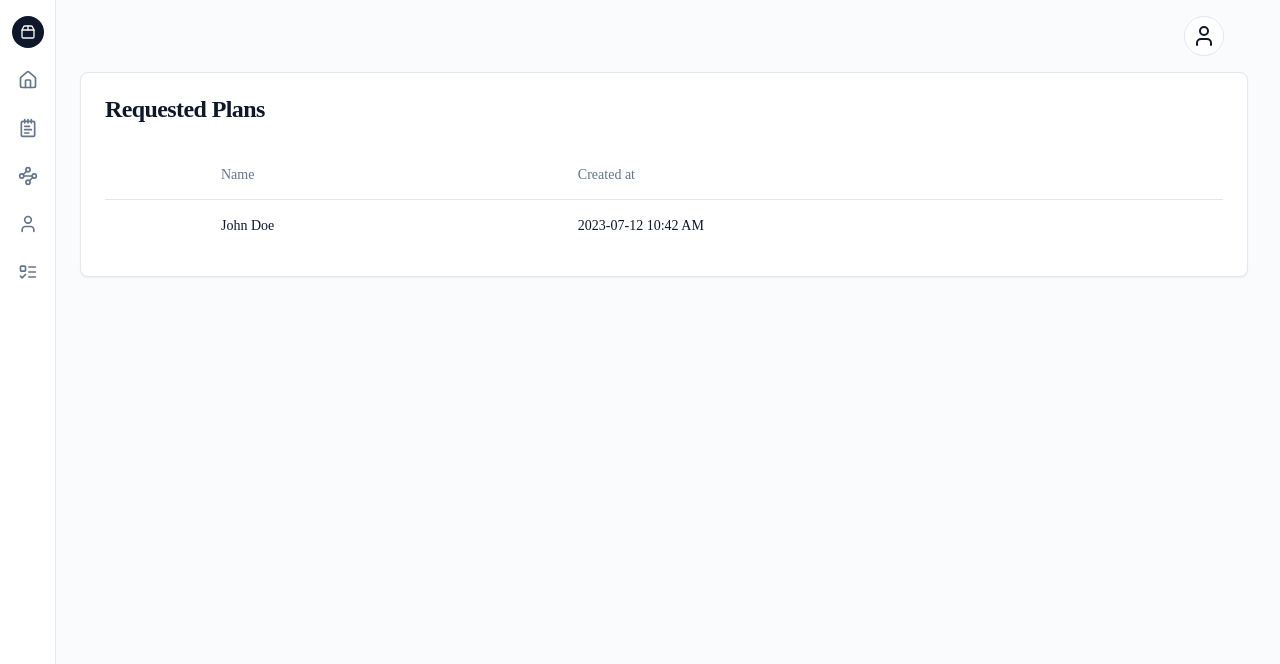
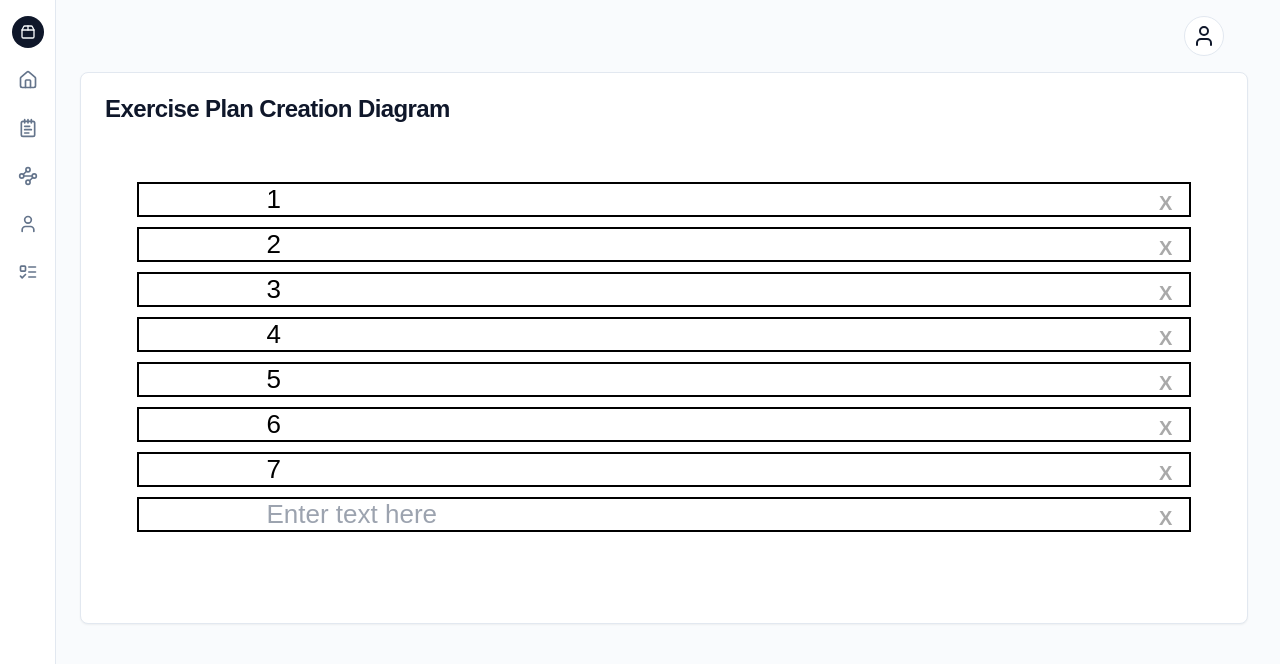
Before and after one commit to ThusharaSamaraweera/power-gym-frontend, a React (Vite) app: page /requested-plans in a window 1280 px wide. Shown: the top 664 px of the page. Built offline with nearby package versions, Linux system fonts and the light colour scheme; no server answers.

Commit message:
init exercise plan creation diagram

```diff
--- a/package.json
+++ b/package.json
@@ -14,6 +14,7 @@
     "@radix-ui/react-accordion": "^1.2.0",
     "@radix-ui/react-dropdown-menu": "^2.1.1",
     "@radix-ui/react-icons": "^1.3.0",
+    "@radix-ui/react-scroll-area": "^1.1.0",
     "@radix-ui/react-slot": "^1.1.0",
     "@radix-ui/react-tooltip": "^1.1.2",
     "class-variance-authority": "^0.7.0",
--- a/src/App.css
+++ b/src/App.css
@@ -1,44 +1,75 @@
-
-
-/* #root {
-  max-width: 1280px;
+body {
+  box-sizing: border-box;
   margin: 0 auto;
-  padding: 2rem;
-  text-align: center;
+  overflow: hidden;
+  font-family: Arial, Helvetica, sans-serif;
 }
 
-.logo {
-  height: 6em;
-  padding: 1.5em;
-  will-change: filter;
-  transition: filter 300ms;
-}
-.logo:hover {
-  filter: drop-shadow(0 0 2em #646cffaa);
-}
-.logo.react:hover {
-  filter: drop-shadow(0 0 2em #61dafbaa);
+.page {
+  /* background-color: black; */
+  padding: 0;
+  /* width: max-content; */
+  /* height: 100%;   */
 }
 
-@keyframes logo-spin {
-  from {
-    transform: rotate(0deg);
-  }
-  to {
-    transform: rotate(360deg);
-  }
+.container {
+  margin: 1rem auto;
+  width: 60%;
+  height: 90%;
+  border-radius: 5px;
+  overflow: auto;
+  padding: 15px;
 }
 
-@media (prefers-reduced-motion: no-preference) {
-  a:nth-of-type(2) .logo {
-    animation: logo-spin infinite 20s linear;
-  }
+.dnd-list {
+  display: flex;
+  flex-direction: row;
+  height: 35px;
+  margin-bottom: 10px;
 }
 
-.card {
-  padding: 2em;
+.input-item {
+  position: relative;
+  height: 100%;
+  flex-basis: 85%;
+  display: flex;
+  flex-direction: column;
+  align-items: center;
+  justify-content: center;
+  margin-left: auto;
+  margin-bottom: 10px;
+  font-size: calc(10px + 2vmin);
+  color: black;
+  border: none;
+  border-radius: 5px;
+  cursor: move;
+  padding-left: 10px;
 }
 
-.read-the-docs {
-  color: #888;
-} */
+.over {
+  transform: scale(1.01);
+  border: 1px dashed #eee;
+}
+
+.addButton {
+  display: flex;
+  align-items: center;
+  margin: auto;
+  line-height: 26px;
+  border: none;
+  color: black;
+  border-radius: 50%;
+  font-size: 24px;
+}
+
+.delButton {
+  display: flex;
+  align-items: center;
+  color: darkgrey;
+  margin-left: 10px;
+  height: 37px;
+  width: 30px;
+  font-size: 20px;
+  font-weight: bolder;
+  cursor: pointer;
+}
--- /dev/null
+++ b/src/components/ui/scroll-area.tsx
@@ -0,0 +1,47 @@
+"use client"
+
+import * as React from "react"
+import * as ScrollAreaPrimitive from "@radix-ui/react-scroll-area"
+import { cn } from "../../lib/utils"
+
+const ScrollArea = React.forwardRef<
+  React.ElementRef<typeof ScrollAreaPrimitive.Root>,
+  React.ComponentPropsWithoutRef<typeof ScrollAreaPrimitive.Root>
+>(({ className, children, ...props }, ref) => (
+  <ScrollAreaPrimitive.Root
+    ref={ref}
+    className={cn("relative overflow-hidden", className)}
+    {...props}
+  >
+    <ScrollAreaPrimitive.Viewport className="h-full w-full rounded-[inherit]">
+      {children}
+    </ScrollAreaPrimitive.Viewport>
+    <ScrollBar />
+    <ScrollAreaPrimitive.Corner />
+  </ScrollAreaPrimitive.Root>
+))
+ScrollArea.displayName = ScrollAreaPrimitive.Root.displayName
+
+const ScrollBar = React.forwardRef<
+  React.ElementRef<typeof ScrollAreaPrimitive.ScrollAreaScrollbar>,
+  React.ComponentPropsWithoutRef<typeof ScrollAreaPrimitive.ScrollAreaScrollbar>
+>(({ className, orientation = "vertical", ...props }, ref) => (
+  <ScrollAreaPrimitive.ScrollAreaScrollbar
+    ref={ref}
+    orientation={orientation}
+    className={cn(
+      "flex touch-none select-none transition-colors",
+      orientation === "vertical" &&
+        "h-full w-2.5 border-l border-l-transparent p-[1px]",
+      orientation === "horizontal" &&
+        "h-2.5 flex-col border-t border-t-transparent p-[1px]",
+      className
+    )}
+    {...props}
+  >
+    <ScrollAreaPrimitive.ScrollAreaThumb className="relative flex-1 rounded-full bg-border" />
+  </ScrollAreaPrimitive.ScrollAreaScrollbar>
+))
+ScrollBar.displayName = ScrollAreaPrimitive.ScrollAreaScrollbar.displayName
+
+export { ScrollArea, ScrollBar }
--- /dev/null
+++ b/src/constant.ts
@@ -0,0 +1,61 @@
+export const STRENGTH_EXERCISES = [
+  "Bench Press",
+  "Incline Bench Press",
+  "Decline Bench Press",
+  "Dumbbell Flyes",
+  "Push-Ups",
+  "Chest Dips",
+  "Cable Crossovers",
+  "Pull-Ups",
+  "Lat Pulldowns",
+  "Bent-Over Barbell Rows",
+  "Dumbbell Rows",
+  "T-Bar Rows",
+  "Deadlifts",
+  "Seated Cable Rows",
+  "Military Press",
+  "Dumbbell Shoulder Press",
+  "Arnold Press",
+  "Lateral Raises",
+  "Front Raises",
+  "Rear Delt Flyes",
+  "Upright Rows",
+  "Barbell Curls",
+  "Dumbbell Curls",
+  "Hammer Curls",
+  "Preacher Curls",
+  "Concentration Curls",
+  "Cable Curls",
+  "Tricep Dips",
+  "Skull Crushers",
+  "Tricep Pushdowns",
+  "Overhead Tricep Extensions",
+  "Close-Grip Bench Press",
+  "Kickbacks",
+  "Squats",
+  "Leg Press",
+  "Lunges",
+  "Leg Curls",
+  "Leg Extensions",
+  "Calf Raises",
+  "Crunches",
+  "Planks",
+  "Russian Twists",
+  "Leg Raises",
+  "Bicycle Crunches",
+  "Mountain Climbers",
+  "Burpees",
+  "Kettlebell Swings",
+  "Clean and Press",
+  "Snatches",
+  "Farmer's Walk",
+];
+
+export const CARDIO_EXERCISES = [
+  "Running (Treadmill)",
+  "Cycling (Stationary Bike)",
+  "Rowing Machine",
+  "Jump Rope",
+  "Elliptical Trainer",
+  "Stair Climber",
+];
--- a/src/main.tsx
+++ b/src/main.tsx
@@ -11,6 +11,7 @@ import ExercisePlanForm from "./pages/ExercisePlanForm.tsx";
 import AllUsers from "./pages/AllUsers.tsx";
 import ExercisePlans from "./pages/ExercisePlans.tsx";
 import RequestedPlansTable from "./pages/RequestedPlansTable.tsx";
+import ExercisePlanDiagram from "./pages/ExercisePlanDiagram.tsx";
 
 // Import your publishable key
 const PUBLISHABLE_KEY = import.meta.env.VITE_CLERK_PUBLISHABLE_KEY;
@@ -42,8 +43,8 @@ const router = createBrowserRouter([
       },
       {
         path: "/requested-plans",
-        element: <RequestedPlansTable  />,
-      }
+        element: <ExercisePlanDiagram />,
+      },
     ],
   },
   {
--- /dev/null
+++ b/src/pages/ExercisePlanDiagram.tsx
@@ -0,0 +1,162 @@
+/* eslint-disable prefer-const */
+/* eslint-disable @typescript-eslint/no-explicit-any */
+import React from "react";
+import { Card, CardContent, CardDescription, CardHeader, CardTitle } from "../components/ui/card";
+
+const ExercisePlanDiagram = () => {
+  let list: any[] = [1, 2, 3, 4, 5, 6, 7, ""];
+  let sourceElement: any = null;
+
+  const [sortedList, setSortedList] = React.useState(list);
+
+  /* add a new entry at the end of the list.  */
+  const newLine = () => {
+    console.log(sortedList);
+    setSortedList(sortedList.concat(""));
+  };
+
+  /* change opacity for the dragged item.
+  remember the source item for the drop later */
+  const handleDragStart = (event: any) => {
+    event.target.style.opacity = 0.5;
+    sourceElement = event.target;
+    event.dataTransfer.effectAllowed = "move";
+  };
+
+  /* do not trigger default event of item while passing (e.g. a link) */
+  const handleDragOver = (event: any) => {
+    event.preventDefault();
+    event.dataTransfer.dropEffect = "move";
+  };
+
+  /* add class .over while hovering other items */
+  const handleDragEnter = (event: any) => {
+    event.target.classList.add("over");
+  };
+
+  /* remove class .over when not hovering over an item anymore*/
+  const handleDragLeave = (event: any) => {
+    event.target.classList.remove("over");
+  };
+
+  const handleDrop = (event: any) => {
+    /* prevent redirect in some browsers*/
+    event.stopPropagation();
+
+    /* only do something if the dropped on item is
+    different to the dragged item*/
+    if (sourceElement !== event.target) {
+      /* remove dragged item from list */
+      const list = sortedList.filter((item, i) => i.toString() !== sourceElement.id);
+
+      /* this is the removed item */
+      const removed = sortedList.filter((item, i) => i.toString() === sourceElement.id)[0];
+
+      /* insert removed item after this number. */
+      let insertAt = Number(event.target.id);
+
+      console.log("list with item removed", list);
+      console.log("removed:  line", removed);
+      console.log("insertAt index", insertAt);
+
+      let tempList = [];
+
+      /* if dropped at last item, don't increase target id by +1.
+         max-index is arr.length */
+      if (insertAt >= list.length) {
+        tempList = list.slice(0).concat(removed);
+        setSortedList(tempList);
+        event.target.classList.remove("over");
+      } else if (insertAt < list.length) {
+        /* original list without removed item until the index it was removed at */
+        tempList = list.slice(0, insertAt).concat(removed);
+
+        console.log("tempList", tempList);
+        console.log("insert the rest: ", list.slice(insertAt));
+
+        /* add the remaining items to the list */
+        const newList = tempList.concat(list.slice(insertAt));
+        console.log("newList", newList);
+
+        /* set state to display on page */
+        setSortedList(newList);
+        event.target.classList.remove("over");
+      }
+    } else console.log("nothing happened");
+    event.target.classList.remove("over");
+  };
+
+  const handleDragEnd = (event: any) => {
+    event.target.style.opacity = 1;
+    console.log("-------------------------------------------------------------");
+  };
+
+  /* log changes in current input field */
+  const handleChange = (event: any) => {
+    event.preventDefault();
+    console.log("event.target.value", event.target.value);
+
+    /* create new list where everything stays the same except that the current
+    item replaces the existing value at this index */
+    const list = sortedList.map((item, i) => {
+      if (i !== Number(event.target.id)) {
+        return item;
+      } else return event.target.value;
+    });
+    setSortedList(list);
+  };
+
+  /* filter list where only items with id unequal to current id's are allowed */
+  const handleDelete = (event: any) => {
+    event.preventDefault();
+    const list = sortedList.filter((item, i) => i !== Number(event.target.id));
+    console.log(event.target.id);
+    setSortedList(list);
+  };
+  /* create list of items */
+  const listItems = () => {
+    return sortedList.map((item, i) => (
+      <div key={i} className='dnd-list border-black border-2 border-solid'>
+        <input
+          id={i.toString()}
+          type='text'
+          className='input-item'
+          draggable='true'
+          onDragStart={handleDragStart}
+          onDragOver={handleDragOver}
+          onDragEnter={handleDragEnter}
+          onDragLeave={handleDragLeave}
+          onDrop={handleDrop}
+          onDragEnd={handleDragEnd}
+          onChange={handleChange}
+          placeholder='Enter text here'
+          value={sortedList[i]}
+        />
+        <div id={i.toString()} className='delButton' onClick={handleDelete}>
+          X
+        </div>
+      </div>
+    ));
+  };
+
+  return (
+    <div className='page w-100'>
+      <Card x-chunk='dashboard-06-chunk-0'>
+        <CardHeader>
+          <CardTitle>Exercise Plan Creation Diagram</CardTitle>
+          <CardDescription></CardDescription>
+        </CardHeader>
+        <CardContent>
+          <div className='container '>
+            {listItems()}
+            <button className='addButton text-white' onClick={() => newLine()}>
+              +
+            </button>
+          </div>
+        </CardContent>
+      </Card>
+    </div>
+  );
+};
+
+export default ExercisePlanDiagram;
```
Also changed, not shown: 1 other file (tests, documents, lock files or other folders).
